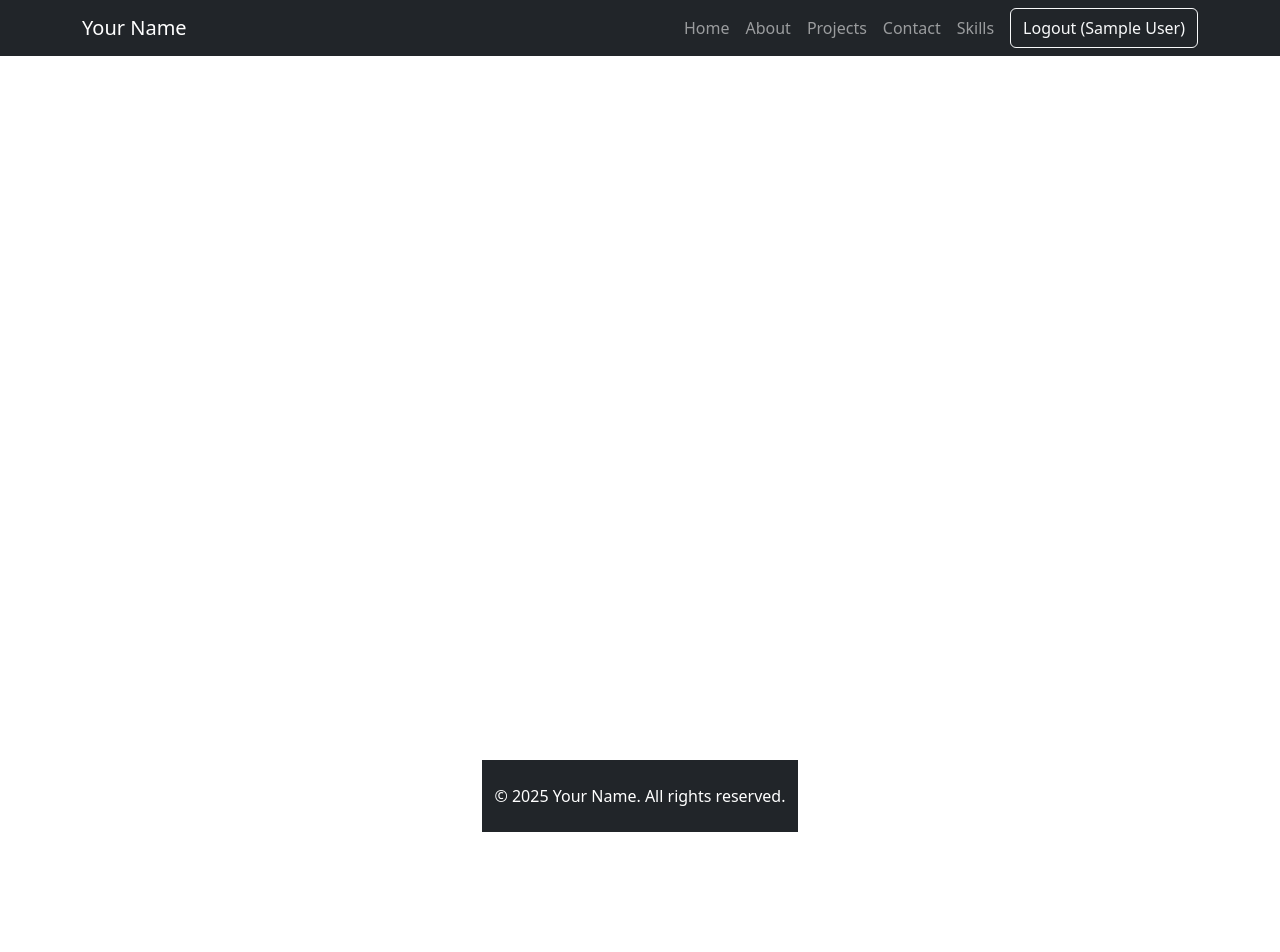
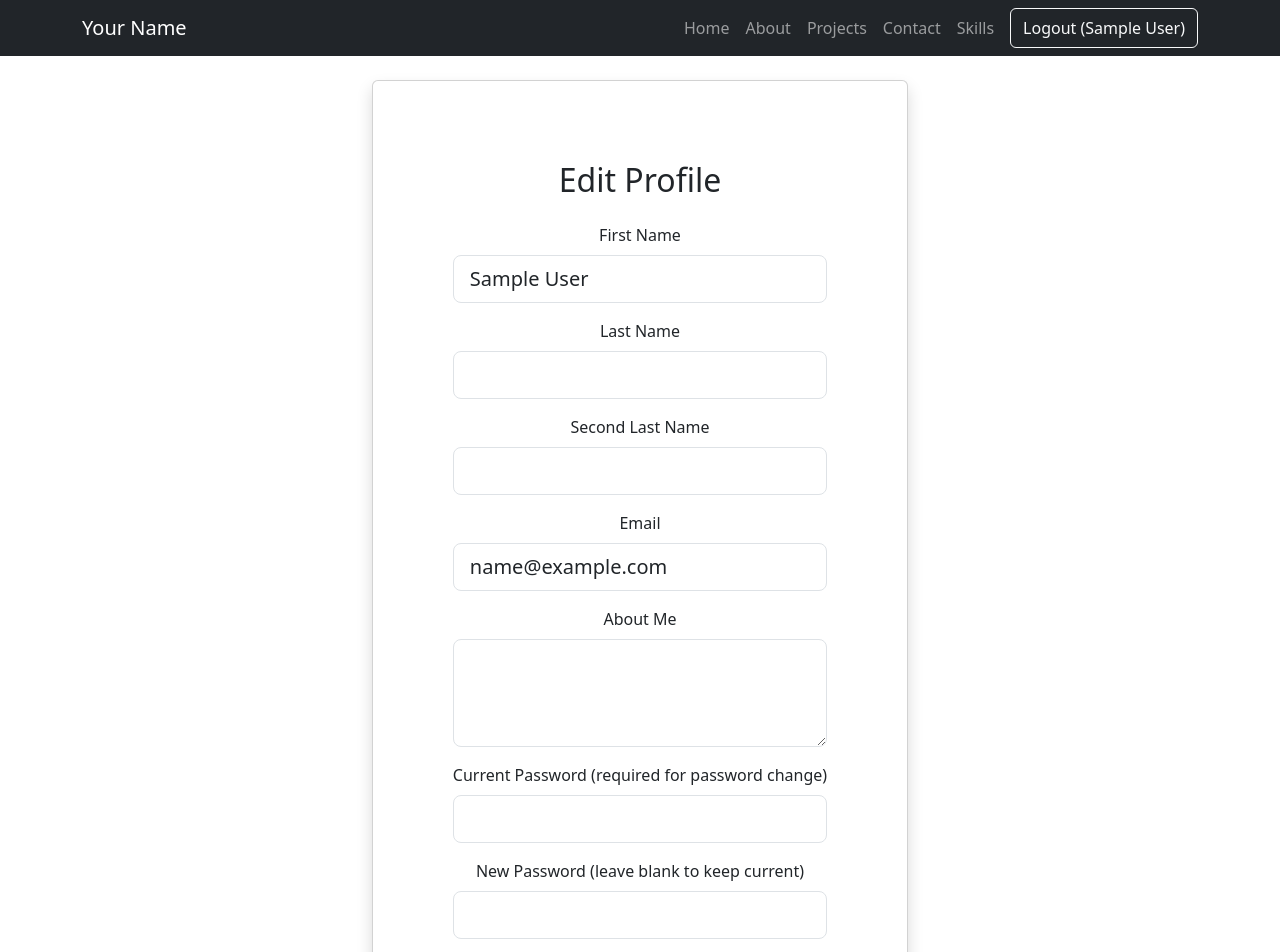
Before and after one commit to paoloSalazar/personal-portfolio-ui, a React (Vite) app: page /edit-profile in a window 1280 px wide. Shown: the top 952 px of the page. Before the commit the page ends 864 px from the top, so only its background shows below. Built offline with nearby package versions, Linux system fonts and the light colour scheme; no server answers; sample sign-in values are in the browser's storage.

Commit message:
add update profile and picture for users

```diff
--- a/src/App.jsx
+++ b/src/App.jsx
@@ -13,6 +13,7 @@ import Register from './components/Auth/Register';
 import ProtectedRoute from './components/Auth/ProtectedRoute';
 import Users from './components/Users';
 import UserProfile from './components/UserProfile';
+import EditProfile from './components/EditProfile';
 import Footer from './components/Footer';
 import './App.css';
 
@@ -33,6 +34,7 @@ function App() {
             <Route path="/contact-types" element={<ContactTypes />} />
             <Route path="/users" element={<Users />} />
             <Route path="/users/:userId" element={<UserProfile />} />
+            <Route path="/edit-profile" element={<ProtectedRoute><EditProfile /></ProtectedRoute>} />
 
             {/* <Route path="/contact-types" element={<ProtectedRoute><ContactTypes /></ProtectedRoute>} /> */}
           </Routes>
--- a/src/components/About/About.jsx
+++ b/src/components/About/About.jsx
@@ -1,16 +1,17 @@
 import React, { useState, useEffect } from 'react';
-import { Container, Row, Col } from 'react-bootstrap';
+import { Container, Row, Col, Button, Modal, Form } from 'react-bootstrap';
+import { Link } from 'react-router-dom';
 import { apiRequest } from '../../services/api';
 import { useAuth } from '../../contexts/AuthContext';
+import { uploadPhoto } from '../../services/users';
 
 const About = ({ readOnly, userId }) => {
   const [user, setUser] = useState(null);
+  const [showModal, setShowModal] = useState(false);
+  const [selectedFile, setSelectedFile] = useState(null);
   const { user: currentUser } = useAuth();
 
   const effectiveUserId = userId || currentUser?.id;
-
-  useEffect(() => {
-    if (!effectiveUserId) return;
 
   const fetchUser = async () => {
     try {
@@ -20,8 +21,24 @@ const About = ({ readOnly, userId }) => {
       console.error('Error fetching user:', error);
     }
   };
+
+  useEffect(() => {
+    if (!effectiveUserId) return;
     fetchUser();
   }, [effectiveUserId]);
+
+  const handleUploadPhoto = async () => {
+    if (!selectedFile) return;
+    try {
+      await uploadPhoto(effectiveUserId, selectedFile);
+      setShowModal(false);
+      setSelectedFile(null);
+      // Refetch user to update photo
+      fetchUser();
+    } catch (error) {
+      console.error('Error uploading photo:', error);
+    }
+  };
 
   if (!user) {
     return (
@@ -43,7 +60,8 @@ const About = ({ readOnly, userId }) => {
               src={user.profile_photo_url}
               alt="Profile"
               className="profile-img mx-auto"
-              style={{ width: '200px', height: '200px', borderRadius: '50%', marginBottom: '20px' }}
+              style={{ width: '200px', height: '200px', borderRadius: '50%', marginBottom: '20px', cursor: !readOnly ? 'pointer' : 'default' }}
+              onClick={!readOnly ? () => setShowModal(true) : undefined}
             />
           </Col>
           <Col md={8}>
@@ -56,9 +74,37 @@ const About = ({ readOnly, userId }) => {
             <p>
               <strong>Email:</strong> {user.email}
             </p>
+            {!readOnly && (
+              <Button as={Link} to="/edit-profile" variant="primary" className="mt-3">
+                Edit Profile
+              </Button>
+            )}
            </Col>
          </Row>
        </Container>
+       <Modal show={showModal} onHide={() => setShowModal(false)}>
+         <Modal.Header closeButton>
+           <Modal.Title>Update Profile Picture</Modal.Title>
+         </Modal.Header>
+         <Modal.Body>
+           <Form.Group>
+             <Form.Label>Select a new profile picture</Form.Label>
+             <Form.Control
+               type="file"
+               accept="image/*"
+               onChange={(e) => setSelectedFile(e.target.files[0])}
+             />
+           </Form.Group>
+         </Modal.Body>
+         <Modal.Footer>
+           <Button variant="secondary" onClick={() => setShowModal(false)}>
+             Cancel
+           </Button>
+           <Button variant="primary" onClick={handleUploadPhoto} disabled={!selectedFile}>
+             Upload
+           </Button>
+         </Modal.Footer>
+       </Modal>
      </section>
    );
  };
--- /dev/null
+++ b/src/components/EditProfile.jsx
@@ -0,0 +1,178 @@
+import React, { useState, useEffect } from 'react';
+import { Container, Form, Button, Alert, Card } from 'react-bootstrap';
+import { useNavigate } from 'react-router-dom';
+import { useAuth } from '../contexts/AuthContext';
+import { updateUser } from '../services/users';
+
+const EditProfile = () => {
+  const [firstName, setFirstName] = useState('');
+  const [lastName, setLastName] = useState('');
+  const [secondLastName, setSecondLastName] = useState('');
+  const [email, setEmail] = useState('');
+  const [aboutMe, setAboutMe] = useState('');
+  const [currentPassword, setCurrentPassword] = useState('');
+  const [newPassword, setNewPassword] = useState('');
+  const [confirmNewPassword, setConfirmNewPassword] = useState('');
+  const [error, setError] = useState('');
+  const [loading, setLoading] = useState(false);
+  const { user, login } = useAuth();
+  const navigate = useNavigate();
+
+  useEffect(() => {
+    if (user) {
+      setFirstName(user.name || '');
+      setLastName(user.last_name || '');
+      setSecondLastName(user.second_last_name || '');
+      setEmail(user.email || '');
+      setAboutMe(user.about_me || '');
+    }
+  }, [user]);
+
+  const handleSubmit = async (e) => {
+    e.preventDefault();
+    setError('');
+
+    if (newPassword && newPassword !== confirmNewPassword) {
+      setError('New passwords do not match');
+      return;
+    }
+
+    setLoading(true);
+
+    try {
+      const userData = {
+        name: firstName,
+        last_name: lastName,
+        second_last_name: secondLastName,
+        email,
+        about_me: aboutMe,
+      };
+
+      if (newPassword) {
+        userData.password = newPassword;
+        userData.current_password = currentPassword; // Assuming API needs current password for change
+      }
+
+      const updatedUser = await updateUser(user.id, userData);
+      // Update the auth context with new user data
+      login(localStorage.getItem('token'), updatedUser);
+      navigate('/about');
+    } catch (err) {
+      setError(err.message || 'Update failed');
+    } finally {
+      setLoading(false);
+    }
+  };
+
+  if (!user) {
+    return <Container className="py-5"><p>Please log in to edit your profile.</p></Container>;
+  }
+
+  return (
+    <Container className="py-5">
+      <div className="row justify-content-center">
+        <div className="col-md-8 col-lg-12">
+          <Card className="shadow">
+            <Card.Body className="p-5">
+              <h2 className="text-center mb-4">Edit Profile</h2>
+              {error && <Alert variant="danger">{error}</Alert>}
+              <Form onSubmit={handleSubmit}>
+                <Form.Group className="mb-3">
+                  <Form.Label>First Name</Form.Label>
+                  <Form.Control
+                    type="text"
+                    value={firstName}
+                    onChange={(e) => setFirstName(e.target.value)}
+                    required
+                    size="lg"
+                  />
+                </Form.Group>
+                <Form.Group className="mb-3">
+                  <Form.Label>Last Name</Form.Label>
+                  <Form.Control
+                    type="text"
+                    value={lastName}
+                    onChange={(e) => setLastName(e.target.value)}
+                    required
+                    size="lg"
+                  />
+                </Form.Group>
+                <Form.Group className="mb-3">
+                  <Form.Label>Second Last Name</Form.Label>
+                  <Form.Control
+                    type="text"
+                    value={secondLastName}
+                    onChange={(e) => setSecondLastName(e.target.value)}
+                    size="lg"
+                  />
+                </Form.Group>
+                <Form.Group className="mb-3">
+                  <Form.Label>Email</Form.Label>
+                  <Form.Control
+                    type="email"
+                    value={email}
+                    onChange={(e) => setEmail(e.target.value)}
+                    required
+                    size="lg"
+                  />
+                </Form.Group>
+                <Form.Group className="mb-3">
+                  <Form.Label>About Me</Form.Label>
+                  <Form.Control
+                    as="textarea"
+                    rows={3}
+                    value={aboutMe}
+                    onChange={(e) => setAboutMe(e.target.value)}
+                    size="lg"
+                  />
+                </Form.Group>
+                <Form.Group className="mb-3">
+                  <Form.Label>Current Password (required for password change)</Form.Label>
+                  <Form.Control
+                    type="password"
+                    value={currentPassword}
+                    onChange={(e) => setCurrentPassword(e.target.value)}
+                    size="lg"
+                  />
+                </Form.Group>
+                <Form.Group className="mb-3">
+                  <Form.Label>New Password (leave blank to keep current)</Form.Label>
+                  <Form.Control
+                    type="password"
+                    value={newPassword}
+                    onChange={(e) => setNewPassword(e.target.value)}
+                    size="lg"
+                  />
+                </Form.Group>
+                <Form.Group className="mb-4">
+                  <Form.Label>Confirm New Password</Form.Label>
+                  <Form.Control
+                    type="password"
+                    value={confirmNewPassword}
+                    onChange={(e) => setConfirmNewPassword(e.target.value)}
+                    size="lg"
+                  />
+                </Form.Group>
+                {/* TODO: Implement profile picture update */}
+                {/* <Form.Group className="mb-4">
+                  <Form.Label>Profile Picture</Form.Label>
+                  <Form.Control
+                    type="file"
+                    accept="image/*"
+                    onChange={(e) => setProfilePicture(e.target.files[0])}
+                    size="lg"
+                  />
+                </Form.Group> */}
+                <Button variant="primary" type="submit" disabled={loading} className="w-100 py-2" size="lg">
+                  {loading ? 'Updating...' : 'Update Profile'}
+                </Button>
+              </Form>
+            </Card.Body>
+          </Card>
+        </div>
+      </div>
+    </Container>
+  );
+};
+
+export default EditProfile;
--- a/src/services/users.js
+++ b/src/services/users.js
@@ -17,3 +17,25 @@ export const createUser = async (userData, photoFile) => {
   });
   return handleResponse(response);
 };
+
+export const updateUser = async (userId, userData) => {
+  return apiRequest(`/users/${userId}`, {
+    method: 'PUT',
+    body: JSON.stringify(userData),
+  });
+};
+
+export const uploadPhoto = async (userId, photoFile) => {
+  const url = `${API_BASE_URL}/users/${userId}/upload-photo`;
+  const token = localStorage.getItem('token');
+  const formData = new FormData();
+  formData.append('photo', photoFile);
+  const response = await fetch(url, {
+    method: 'POST',
+    headers: {
+      ...(token && { 'Authorization': `Bearer ${token}` }),
+    },
+    body: formData,
+  });
+  return handleResponse(response);
+};
```
Lines whose indentation alone changed are shown as unchanged.
